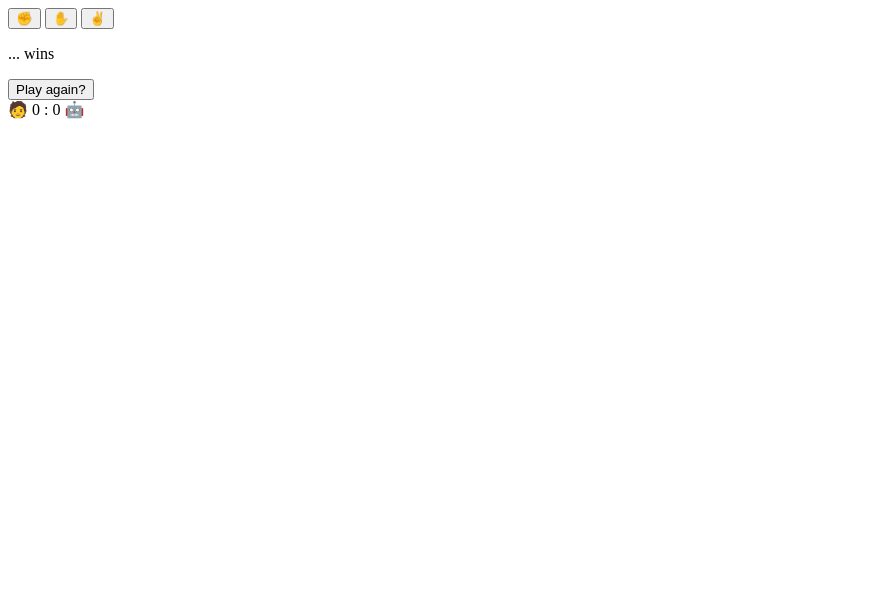
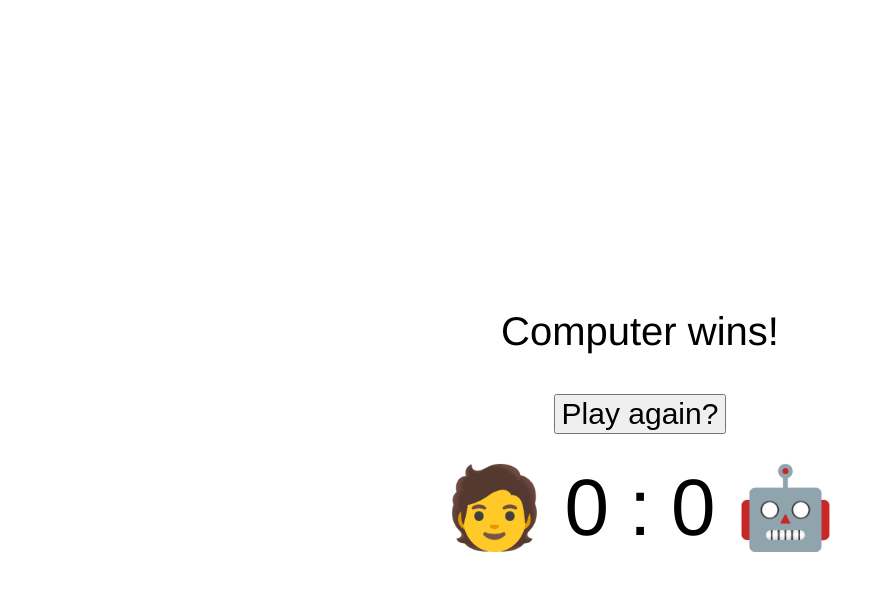
Before and after one commit to vlasdv/Rock-Paper-Scissors, a plain HTML site: page index.html in a window 1280 px wide. Shown: the whole page, without its empty margins (0-885 px from the left). Drawn offline with Linux system fonts and the light colour scheme.

Commit message:
Add styles.css

```diff
--- a/index.html
+++ b/index.html
@@ -4,18 +4,19 @@
   <meta charset="UTF-8">
   <meta name="viewport" content="width=device-width, initial-scale=1.0">
   <title>Rock Paper Scissors</title>
+  <link rel="stylesheet" href="./static/styles.css">
   <script src="./static/app.js" defer></script>
 </head>
 <body>
   <div class="box">
     <div class="main-container">
-      <div class="buttons-container">
+      <!-- <div class="buttons-container">
         <button class="game-buttons" id="rock">✊</button>
         <button class="game-buttons" id="paper">✋</button>
         <button class="game-buttons" id="scissors">✌️</button>
-      </div>
+      </div> -->
       <div class="new-game">
-        <p id="winner">... wins</p>
+        <p id="winner">Computer wins!</p>
         <button id="restart">Play again?</button>
       </div>
       <div class="score-container">
--- a/static/app.js
+++ b/static/app.js
@@ -2,7 +2,7 @@ const POSSIBLE_CHOICES = ["rock", "paper", "scissors"];
 let playerScore = 0;
 let computerScore = 0;
 
-function getComputerChoice() {
+function generateComputerChoice() {
   let computerChoice = POSSIBLE_CHOICES[Math.floor(Math.random() * 3)];
   console.log("computer: " + computerChoice);
   return computerChoice;
--- /dev/null
+++ b/static/styles.css
@@ -0,0 +1,57 @@
+body {
+  font-family: Helvetica, Arial, sans-serif;
+  height: 100vh;
+  display: flex;
+  justify-content: center;
+  align-items: center;
+}
+
+button {
+  font-size: 30px;
+}
+
+.box {
+  width: 40%;
+  display: flex;
+  justify-content: center;
+}
+
+.buttons-container {
+  height: 180px;
+}
+
+.game-buttons {
+  font-size: 120px;
+  background: transparent;
+  border: none;
+}
+
+.new-game {
+  font-size: 40px;
+  height: 180px;
+  display: flex;
+  flex-direction: column;
+  justify-content: center;
+  align-items: center;
+  flex: 0 1 180px;
+}
+
+.main-container {
+  display: flex;
+  flex-direction: column;
+  gap: 20px;
+}
+
+.buttons-container {
+  display: flex;
+  justify-content: center;
+  gap: 20px;
+}
+
+.score-container {
+  font-size: 80px;
+  display: flex;
+  justify-content: center;
+  align-items: center;
+  gap: 20px;
+}
```
